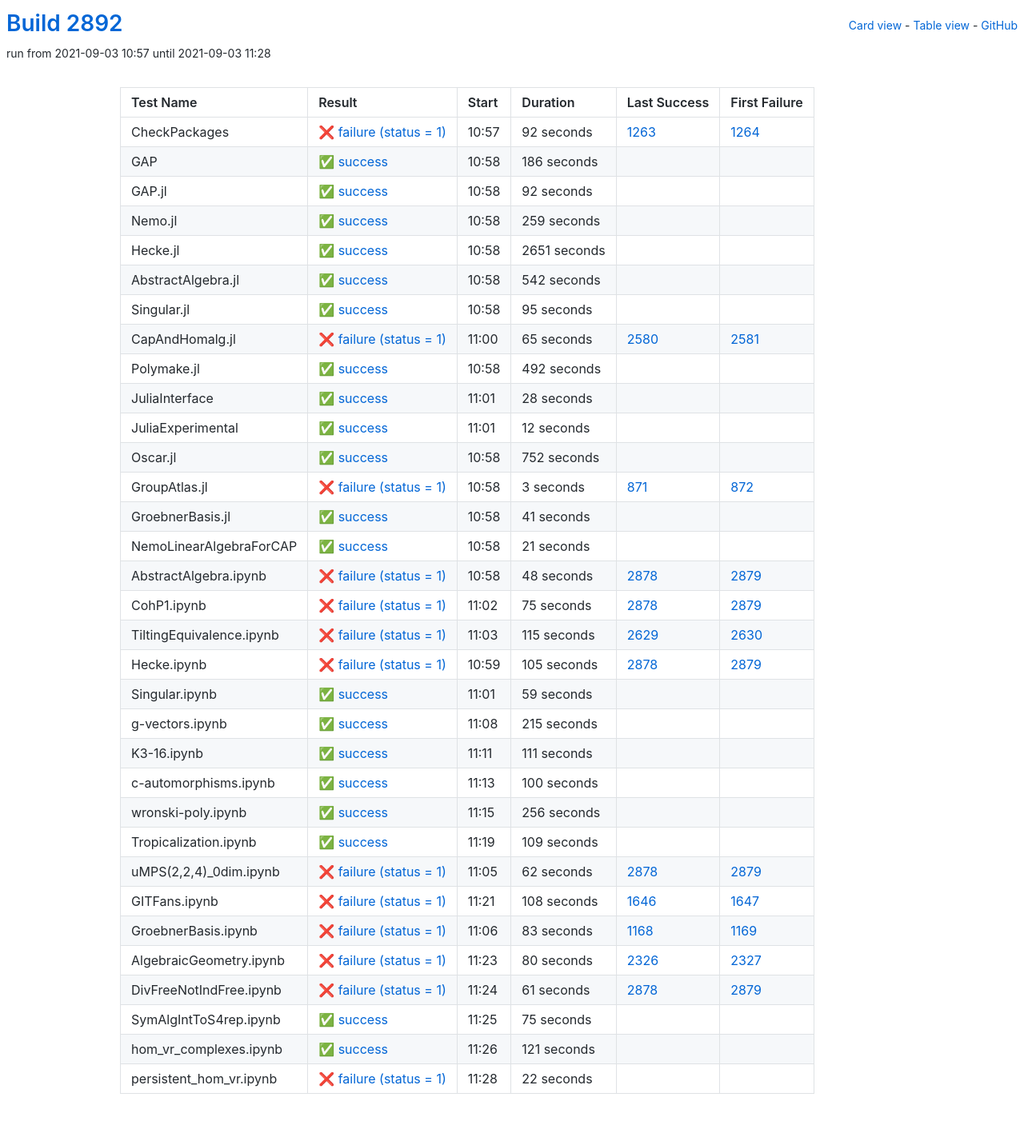
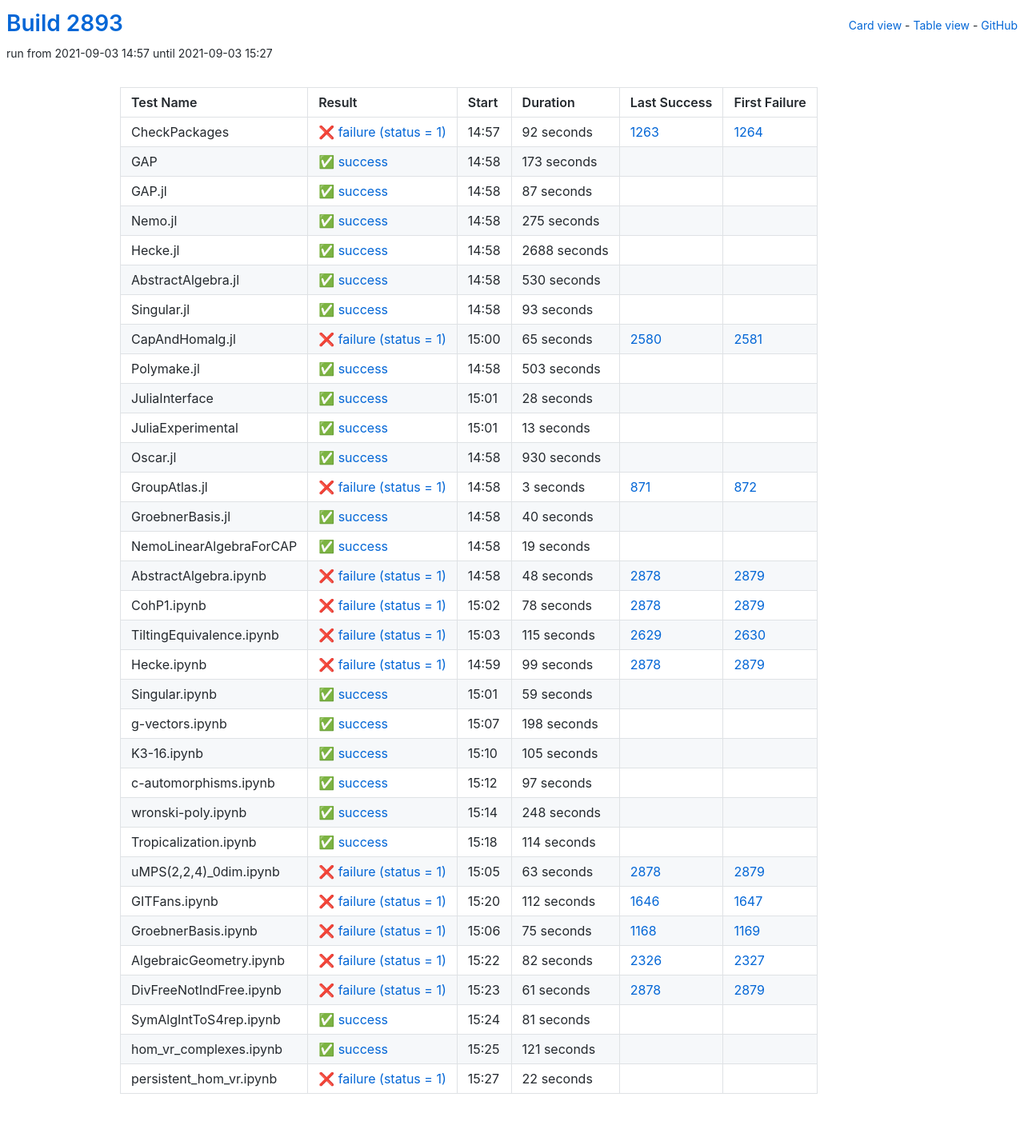
Before and after one commit to oscar-system/oscar-ci-status-stable, a Jekyll site: the page built from table.html, in a window 1280 px wide. Shown: the whole page at 80% size. Built offline with Jekyll 4.4.1, drawn with Linux system fonts in a browser that asks for light colours.

Commit message:
Build #2893

```diff
--- a/_data/ci.yml
+++ b/_data/ci.yml
@@ -1,6 +1,6 @@
 ---
-build: 2892
-build_url: https://oscarci.mathematik.uni-kl.de/job/oscar-stable/2892/
+build: 2893
+build_url: https://oscarci.mathematik.uni-kl.de/job/oscar-stable/2893/
 job: oscar-stable
 organization: oscar-system
 repo: oscar-ci-status-stable
@@ -8,8 +8,8 @@ repourl: https://github.com/oscar-system/oscar-ci-status-stable
 tests:
 - name: CheckPackages
   id: checkpackages
-  log: https://oscarci.mathematik.uni-kl.de/job/oscar-stable/2892/artifact/logs/build-2892/CheckPackages.log
-  start: 2021-09-03 10:57
+  log: https://oscarci.mathematik.uni-kl.de/job/oscar-stable/2893/artifact/logs/build-2893/CheckPackages.log
+  start: 2021-09-03 14:57
   success: false
   exitcode: 1
   status: failure
@@ -20,80 +20,80 @@ tests:
   first_failure_url: https://oscarci.mathematik.uni-kl.de/job/oscar-stable/1264/
 - name: GAP
   id: gap
-  log: https://oscarci.mathematik.uni-kl.de/job/oscar-stable/2892/artifact/logs/build-2892/GAP.log
-  start: 2021-09-03 10:58
+  log: https://oscarci.mathematik.uni-kl.de/job/oscar-stable/2893/artifact/logs/build-2893/GAP.log
+  start: 2021-09-03 14:58
   success: true
   exitcode: 0
   status: success
-  duration: 186
+  duration: 173
   last_success: false
   last_success_url:
   first_failure: false
   first_failure_url:
 - name: GAP.jl
   id: gap-jl
-  log: https://oscarci.mathematik.uni-kl.de/job/oscar-stable/2892/artifact/logs/build-2892/GAP.jl.log
-  start: 2021-09-03 10:58
+  log: https://oscarci.mathematik.uni-kl.de/job/oscar-stable/2893/artifact/logs/build-2893/GAP.jl.log
+  start: 2021-09-03 14:58
   success: true
   exitcode: 0
   status: success
-  duration: 92
+  duration: 87
   last_success: false
   last_success_url:
   first_failure: false
   first_failure_url:
 - name: Nemo.jl
   id: nemo-jl
-  log: https://oscarci.mathematik.uni-kl.de/job/oscar-stable/2892/artifact/logs/build-2892/Nemo.jl.log
-  start: 2021-09-03 10:58
+  log: https://oscarci.mathematik.uni-kl.de/job/oscar-stable/2893/artifact/logs/build-2893/Nemo.jl.log
+  start: 2021-09-03 14:58
   success: true
   exitcode: 0
   status: success
-  duration: 259
+  duration: 275
   last_success: false
   last_success_url:
   first_failure: false
   first_failure_url:
 - name: Hecke.jl
   id: hecke-jl
-  log: https://oscarci.mathematik.uni-kl.de/job/oscar-stable/2892/artifact/logs/build-2892/Hecke.jl.log
-  start: 2021-09-03 10:58
+  log: https://oscarci.mathematik.uni-kl.de/job/oscar-stable/2893/artifact/logs/build-2893/Hecke.jl.log
+  start: 2021-09-03 14:58
   success: true
   exitcode: 0
   status: success
-  duration: 2651
+  duration: 2688
   last_success: false
   last_success_url:
   first_failure: false
   first_failure_url:
 - name: AbstractAlgebra.jl
   id: abstractalgebra-jl
-  log: https://oscarci.mathematik.uni-kl.de/job/oscar-stable/2892/artifact/logs/build-2892/AbstractAlgebra.jl.log
-  start: 2021-09-03 10:58
+  log: https://oscarci.mathematik.uni-kl.de/job/oscar-stable/2893/artifact/logs/build-2893/AbstractAlgebra.jl.log
+  start: 2021-09-03 14:58
   success: true
   exitcode: 0
   status: success
-  duration: 542
+  duration: 530
   last_success: false
   last_success_url:
   first_failure: false
   first_failure_url:
 - name: Singular.jl
   id: singular-jl
-  log: https://oscarci.mathematik.uni-kl.de/job/oscar-stable/2892/artifact/logs/build-2892/Singular.jl.log
-  start: 2021-09-03 10:58
+  log: https://oscarci.mathematik.uni-kl.de/job/oscar-stable/2893/artifact/logs/build-2893/Singular.jl.log
+  start: 2021-09-03 14:58
   success: true
   exitcode: 0
   status: success
-  duration: 95
+  duration: 93
   last_success: false
   last_success_url:
   first_failure: false
   first_failure_url:
 - name: CapAndHomalg.jl
   id: capandhomalg-jl
-  log: https://oscarci.mathematik.uni-kl.de/job/oscar-stable/2892/artifact/logs/build-2892/CapAndHomalg.jl.log
-  start: 2021-09-03 11:00
+  log: https://oscarci.mathematik.uni-kl.de/job/oscar-stable/2893/artifact/logs/build-2893/CapAndHomalg.jl.log
+  start: 2021-09-03 15:00
   success: false
   exitcode: 1
   status: failure
@@ -104,20 +104,20 @@ tests:
   first_failure_url: https://oscarci.mathematik.uni-kl.de/job/oscar-stable/2581/
 - name: Polymake.jl
   id: polymake-jl
-  log: https://oscarci.mathematik.uni-kl.de/job/oscar-stable/2892/artifact/logs/build-2892/Polymake.jl.log
-  start: 2021-09-03 10:58
+  log: https://oscarci.mathematik.uni-kl.de/job/oscar-stable/2893/artifact/logs/build-2893/Polymake.jl.log
+  start: 2021-09-03 14:58
   success: true
   exitcode: 0
   status: success
-  duration: 492
+  duration: 503
   last_success: false
   last_success_url:
   first_failure: false
   first_failure_url:
 - name: JuliaInterface
   id: juliainterface
-  log: https://oscarci.mathematik.uni-kl.de/job/oscar-stable/2892/artifact/logs/build-2892/JuliaInterface.log
-  start: 2021-09-03 11:01
+  log: https://oscarci.mathematik.uni-kl.de/job/oscar-stable/2893/artifact/logs/build-2893/JuliaInterface.log
+  start: 2021-09-03 15:01
   success: true
   exitcode: 0
   status: success
@@ -128,32 +128,32 @@ tests:
   first_failure_url:
 - name: JuliaExperimental
   id: juliaexperimental
-  log: https://oscarci.mathematik.uni-kl.de/job/oscar-stable/2892/artifact/logs/build-2892/JuliaExperimental.log
-  start: 2021-09-03 11:01
+  log: https://oscarci.mathematik.uni-kl.de/job/oscar-stable/2893/artifact/logs/build-2893/JuliaExperimental.log
+  start: 2021-09-03 15:01
   success: true
   exitcode: 0
   status: success
-  duration: 12
+  duration: 13
   last_success: false
   last_success_url:
   first_failure: false
   first_failure_url:
 - name: Oscar.jl
   id: oscar-jl
-  log: https://oscarci.mathematik.uni-kl.de/job/oscar-stable/2892/artifact/logs/build-2892/Oscar.jl.log
-  start: 2021-09-03 10:58
+  log: https://oscarci.mathematik.uni-kl.de/job/oscar-stable/2893/artifact/logs/build-2893/Oscar.jl.log
+  start: 2021-09-03 14:58
   success: true
   exitcode: 0
   status: success
-  duration: 752
+  duration: 930
   last_success: false
   last_success_url:
   first_failure: false
   first_failure_url:
 - name: GroupAtlas.jl
   id: groupatlas-jl
-  log: https://oscarci.mathematik.uni-kl.de/job/oscar-stable/2892/artifact/logs/build-2892/GroupAtlas.jl.log
-  start: 2021-09-03 10:58
+  log: https://oscarci.mathematik.uni-kl.de/job/oscar-stable/2893/artifact/logs/build-2893/GroupAtlas.jl.log
+  start: 2021-09-03 14:58
   success: false
   exitcode: 1
   status: failure
@@ -164,32 +164,32 @@ tests:
   first_failure_url: https://oscarci.mathematik.uni-kl.de/job/oscar-stable/872/
 - name: GroebnerBasis.jl
   id: groebnerbasis-jl
-  log: https://oscarci.mathematik.uni-kl.de/job/oscar-stable/2892/artifact/logs/build-2892/GroebnerBasis.jl.log
-  start: 2021-09-03 10:58
+  log: https://oscarci.mathematik.uni-kl.de/job/oscar-stable/2893/artifact/logs/build-2893/GroebnerBasis.jl.log
+  start: 2021-09-03 14:58
   success: true
   exitcode: 0
   status: success
-  duration: 41
+  duration: 40
   last_success: false
   last_success_url:
   first_failure: false
   first_failure_url:
 - name: NemoLinearAlgebraForCAP
   id: nemolinearalgebraforcap
-  log: https://oscarci.mathematik.uni-kl.de/job/oscar-stable/2892/artifact/logs/build-2892/NemoLinearAlgebraForCAP.log
-  start: 2021-09-03 10:58
+  log: https://oscarci.mathematik.uni-kl.de/job/oscar-stable/2893/artifact/logs/build-2893/NemoLinearAlgebraForCAP.log
+  start: 2021-09-03 14:58
   success: true
   exitcode: 0
   status: success
-  duration: 21
+  duration: 19
   last_success: false
   last_success_url:
   first_failure: false
   first_failure_url:
 - name: AbstractAlgebra.ipynb
   id: abstractalgebra-ipynb
-  log: https://oscarci.mathematik.uni-kl.de/job/oscar-stable/2892/artifact/logs/build-2892/AbstractAlgebra.ipynb.log
-  start: 2021-09-03 10:58
+  log: https://oscarci.mathematik.uni-kl.de/job/oscar-stable/2893/artifact/logs/build-2893/AbstractAlgebra.ipynb.log
+  start: 2021-09-03 14:58
   success: false
   exitcode: 1
   status: failure
@@ -200,20 +200,20 @@ tests:
   first_failure_url: https://oscarci.mathematik.uni-kl.de/job/oscar-stable/2879/
 - name: CohP1.ipynb
   id: cohp1-ipynb
-  log: https://oscarci.mathematik.uni-kl.de/job/oscar-stable/2892/artifact/logs/build-2892/CohP1.ipynb.log
-  start: 2021-09-03 11:02
+  log: https://oscarci.mathematik.uni-kl.de/job/oscar-stable/2893/artifact/logs/build-2893/CohP1.ipynb.log
+  start: 2021-09-03 15:02
   success: false
   exitcode: 1
   status: failure
-  duration: 75
+  duration: 78
   last_success: 2878
   last_success_url: https://oscarci.mathematik.uni-kl.de/job/oscar-stable/2878/
   first_failure: 2879
   first_failure_url: https://oscarci.mathematik.uni-kl.de/job/oscar-stable/2879/
 - name: TiltingEquivalence.ipynb
   id: tiltingequivalence-ipynb
-  log: https://oscarci.mathematik.uni-kl.de/job/oscar-stable/2892/artifact/logs/build-2892/TiltingEquivalence.ipynb.log
-  start: 2021-09-03 11:03
+  log: https://oscarci.mathematik.uni-kl.de/job/oscar-stable/2893/artifact/logs/build-2893/TiltingEquivalence.ipynb.log
+  start: 2021-09-03 15:03
   success: false
   exitcode: 1
   status: failure
@@ -224,20 +224,20 @@ tests:
   first_failure_url: https://oscarci.mathematik.uni-kl.de/job/oscar-stable/2630/
 - name: Hecke.ipynb
   id: hecke-ipynb
-  log: https://oscarci.mathematik.uni-kl.de/job/oscar-stable/2892/artifact/logs/build-2892/Hecke.ipynb.log
-  start: 2021-09-03 10:59
+  log: https://oscarci.mathematik.uni-kl.de/job/oscar-stable/2893/artifact/logs/build-2893/Hecke.ipynb.log
+  start: 2021-09-03 14:59
   success: false
   exitcode: 1
   status: failure
-  duration: 105
+  duration: 99
   last_success: 2878
   last_success_url: https://oscarci.mathematik.uni-kl.de/job/oscar-stable/2878/
   first_failure: 2879
   first_failure_url: https://oscarci.mathematik.uni-kl.de/job/oscar-stable/2879/
 - name: Singular.ipynb
   id: singular-ipynb
-  log: https://oscarci.mathematik.uni-kl.de/job/oscar-stable/2892/artifact/logs/build-2892/Singular.ipynb.log
-  start: 2021-09-03 11:01
+  log: https://oscarci.mathematik.uni-kl.de/job/oscar-stable/2893/artifact/logs/build-2893/Singular.ipynb.log
+  start: 2021-09-03 15:01
   success: true
   exitcode: 0
   status: success
@@ -248,116 +248,116 @@ tests:
   first_failure_url:
 - name: g-vectors.ipynb
   id: g-vectors-ipynb
-  log: https://oscarci.mathematik.uni-kl.de/job/oscar-stable/2892/artifact/logs/build-2892/g-vectors.ipynb.log
-  start: 2021-09-03 11:08
+  log: https://oscarci.mathematik.uni-kl.de/job/oscar-stable/2893/artifact/logs/build-2893/g-vectors.ipynb.log
+  start: 2021-09-03 15:07
   success: true
   exitcode: 0
   status: success
-  duration: 215
+  duration: 198
   last_success: false
   last_success_url:
   first_failure: false
   first_failure_url:
 - name: K3-16.ipynb
   id: k3-16-ipynb
-  log: https://oscarci.mathematik.uni-kl.de/job/oscar-stable/2892/artifact/logs/build-2892/K3-16.ipynb.log
-  start: 2021-09-03 11:11
+  log: https://oscarci.mathematik.uni-kl.de/job/oscar-stable/2893/artifact/logs/build-2893/K3-16.ipynb.log
+  start: 2021-09-03 15:10
   success: true
   exitcode: 0
   status: success
-  duration: 111
+  duration: 105
   last_success: false
   last_success_url:
   first_failure: false
   first_failure_url:
 - name: c-automorphisms.ipynb
   id: c-automorphisms-ipynb
-  log: https://oscarci.mathematik.uni-kl.de/job/oscar-stable/2892/artifact/logs/build-2892/c-automorphisms.ipynb.log
-  start: 2021-09-03 11:13
+  log: https://oscarci.mathematik.uni-kl.de/job/oscar-stable/2893/artifact/logs/build-2893/c-automorphisms.ipynb.log
+  start: 2021-09-03 15:12
   success: true
   exitcode: 0
   status: success
-  duration: 100
+  duration: 97
   last_success: false
   last_success_url:
   first_failure: false
   first_failure_url:
 - name: wronski-poly.ipynb
   id: wronski-poly-ipynb
-  log: https://oscarci.mathematik.uni-kl.de/job/oscar-stable/2892/artifact/logs/build-2892/wronski-poly.ipynb.log
-  start: 2021-09-03 11:15
+  log: https://oscarci.mathematik.uni-kl.de/job/oscar-stable/2893/artifact/logs/build-2893/wronski-poly.ipynb.log
+  start: 2021-09-03 15:14
   success: true
   exitcode: 0
   status: success
-  duration: 256
+  duration: 248
   last_success: false
   last_success_url:
   first_failure: false
   first_failure_url:
 - name: Tropicalization.ipynb
   id: tropicalization-ipynb
-  log: https://oscarci.mathematik.uni-kl.de/job/oscar-stable/2892/artifact/logs/build-2892/Tropicalization.ipynb.log
-  start: 2021-09-03 11:19
+  log: https://oscarci.mathematik.uni-kl.de/job/oscar-stable/2893/artifact/logs/build-2893/Tropicalization.ipynb.log
+  start: 2021-09-03 15:18
   success: true
   exitcode: 0
   status: success
-  duration: 109
+  duration: 114
   last_success: false
   last_success_url:
   first_failure: false
   first_failure_url:
 - name: uMPS(2,2,4)_0dim.ipynb
   id: umps-2-2-4-0dim-ipynb
-  log: https://oscarci.mathematik.uni-kl.de/job/oscar-stable/2892/artifact/logs/build-2892/uMPS-2-2-4-_0dim.ipynb.log
-  start: 2021-09-03 11:05
+  log: https://oscarci.mathematik.uni-kl.de/job/oscar-stable/2893/artifact/logs/build-2893/uMPS-2-2-4-_0dim.ipynb.log
+  start: 2021-09-03 15:05
   success: false
   exitcode: 1
   status: failure
-  duration: 62
+  duration: 63
   last_success: 2878
   last_success_url: https://oscarci.mathematik.uni-kl.de/job/oscar-stable/2878/
   first_failure: 2879
   first_failure_url: https://oscarci.mathematik.uni-kl.de/job/oscar-stable/2879/
 - name: GITFans.ipynb
   id: gitfans-ipynb
-  log: https://oscarci.mathematik.uni-kl.de/job/oscar-stable/2892/artifact/logs/build-2892/GITFans.ipynb.log
-  start: 2021-09-03 11:21
+  log: https://oscarci.mathematik.uni-kl.de/job/oscar-stable/2893/artifact/logs/build-2893/GITFans.ipynb.log
+  start: 2021-09-03 15:20
   success: false
   exitcode: 1
   status: failure
-  duration: 108
+  duration: 112
   last_success: 1646
   last_success_url: https://oscarci.mathematik.uni-kl.de/job/oscar-stable/1646/
   first_failure: 1647
   first_failure_url: https://oscarci.mathematik.uni-kl.de/job/oscar-stable/1647/
 - name: GroebnerBasis.ipynb
   id: groebnerbasis-ipynb
-  log: https://oscarci.mathematik.uni-kl.de/job/oscar-stable/2892/artifact/logs/build-2892/GroebnerBasis.ipynb.log
-  start: 2021-09-03 11:06
+  log: https://oscarci.mathematik.uni-kl.de/job/oscar-stable/2893/artifact/logs/build-2893/GroebnerBasis.ipynb.log
+  start: 2021-09-03 15:06
   success: false
   exitcode: 1
   status: failure
-  duration: 83
+  duration: 75
   last_success: 1168
   last_success_url: https://oscarci.mathematik.uni-kl.de/job/oscar-stable/1168/
   first_failure: 1169
   first_failure_url: https://oscarci.mathematik.uni-kl.de/job/oscar-stable/1169/
 - name: AlgebraicGeometry.ipynb
   id: algebraicgeometry-ipynb
-  log: https://oscarci.mathematik.uni-kl.de/job/oscar-stable/2892/artifact/logs/build-2892/AlgebraicGeometry.ipynb.log
-  start: 2021-09-03 11:23
+  log: https://oscarci.mathematik.uni-kl.de/job/oscar-stable/2893/artifact/logs/build-2893/AlgebraicGeometry.ipynb.log
+  start: 2021-09-03 15:22
   success: false
   exitcode: 1
   status: failure
-  duration: 80
+  duration: 82
   last_success: 2326
   last_success_url: https://oscarci.mathematik.uni-kl.de/job/oscar-stable/2326/
   first_failure: 2327
   first_failure_url: https://oscarci.mathematik.uni-kl.de/job/oscar-stable/2327/
 - name: DivFreeNotIndFree.ipynb
   id: divfreenotindfree-ipynb
-  log: https://oscarci.mathematik.uni-kl.de/job/oscar-stable/2892/artifact/logs/build-2892/DivFreeNotIndFree.ipynb.log
-  start: 2021-09-03 11:24
+  log: https://oscarci.mathematik.uni-kl.de/job/oscar-stable/2893/artifact/logs/build-2893/DivFreeNotIndFree.ipynb.log
+  start: 2021-09-03 15:23
   success: false
   exitcode: 1
   status: failure
@@ -368,20 +368,20 @@ tests:
   first_failure_url: https://oscarci.mathematik.uni-kl.de/job/oscar-stable/2879/
 - name: SymAlgIntToS4rep.ipynb
   id: symalginttos4rep-ipynb
-  log: https://oscarci.mathematik.uni-kl.de/job/oscar-stable/2892/artifact/logs/build-2892/SymAlgIntToS4rep.ipynb.log
-  start: 2021-09-03 11:25
+  log: https://oscarci.mathematik.uni-kl.de/job/oscar-stable/2893/artifact/logs/build-2893/SymAlgIntToS4rep.ipynb.log
+  start: 2021-09-03 15:24
   success: true
   exitcode: 0
   status: success
-  duration: 75
+  duration: 81
   last_success: false
   last_success_url:
   first_failure: false
   first_failure_url:
 - name: hom_vr_complexes.ipynb
   id: hom-vr-complexes-ipynb
-  log: https://oscarci.mathematik.uni-kl.de/job/oscar-stable/2892/artifact/logs/build-2892/hom_vr_complexes.ipynb.log
-  start: 2021-09-03 11:26
+  log: https://oscarci.mathematik.uni-kl.de/job/oscar-stable/2893/artifact/logs/build-2893/hom_vr_complexes.ipynb.log
+  start: 2021-09-03 15:25
   success: true
   exitcode: 0
   status: success
@@ -392,8 +392,8 @@ tests:
   first_failure_url:
 - name: persistent_hom_vr.ipynb
   id: persistent-hom-vr-ipynb
-  log: https://oscarci.mathematik.uni-kl.de/job/oscar-stable/2892/artifact/logs/build-2892/persistent_hom_vr.ipynb.log
-  start: 2021-09-03 11:28
+  log: https://oscarci.mathematik.uni-kl.de/job/oscar-stable/2893/artifact/logs/build-2893/persistent_hom_vr.ipynb.log
+  start: 2021-09-03 15:27
   success: false
   exitcode: 1
   status: failure
```
Also changed, not shown: README.md.
